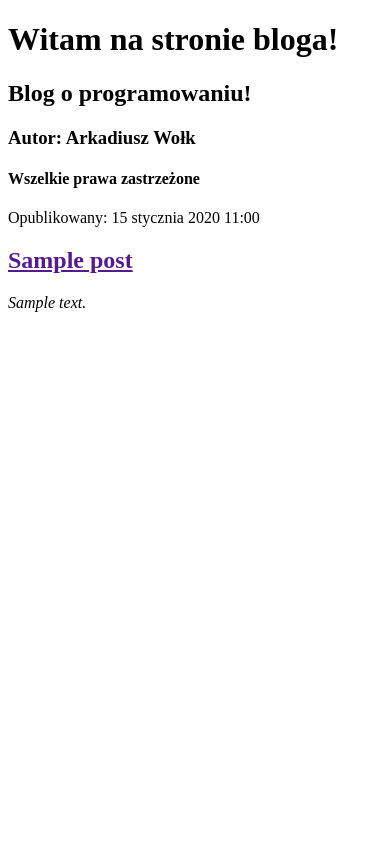
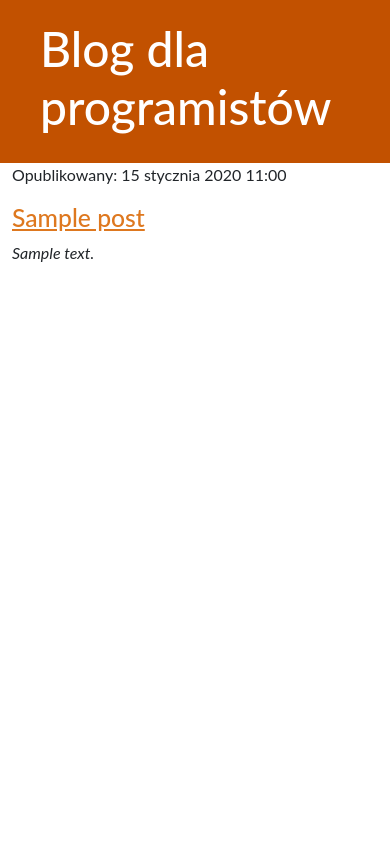
Before and after one commit to Arek1605/djangoblog, a Django app: page / in a window 390 px wide. Run offline with Django 4.2, Linux system fonts and the light colour scheme; tables that the repository leaves empty hold one stand-in row (values such as "Sample post").

Commit message:
Dodano nowy szablon

```diff
--- /dev/null
+++ b/blog/static/css/blog.css
@@ -0,0 +1,19 @@
+h1 a, h2 a {
+    color: #DE781F;
+}
+
+body {
+    font-family: 'Lato', sans-serif;
+}
+
+.page-header {
+    background-color: #C25100;
+    margin-top: 0;
+    padding: 20px 20px 20px 40px
+}
+
+.page-header h1, .page-header h1 a, .page-header h1 a:visited, .page-header h1 a:active {
+    color: #ffffff;
+    font-size: 36pt;
+    text-decoration: none;
+}
--- /dev/null
+++ b/blog/templates/blog/base.html
@@ -0,0 +1,23 @@
+{% load static %}
+<html lang="pl">
+<head>
+    <meta charset="UTF-8">
+    <title>Blog dla programistów</title>
+    <link href="https://cdn.jsdelivr.net/npm/bootstrap@5.3.2/dist/css/bootstrap.min.css" rel="stylesheet"
+          integrity="sha384-T3c6CoIi6uLrA9TneNEoa7RxnatzjcDSCmG1MXxSR1GAsXEV/Dwwykc2MPK8M2HN" crossorigin="anonymous">
+    <link rel="stylesheet" href="{% static 'css/blog.css' %}">
+</head>
+<body>
+<div class="page-header">
+    <h1><a href="/">Blog dla programistów</a></h1>
+</div>
+<div class="content container">
+    <div class="row">
+        <div class="col-md-8">
+            {% block content %}
+            {% endblock %}
+        </div>
+    </div>
+</div>
+</body>
+</html>
--- a/blog/templates/blog/post_list.html
+++ b/blog/templates/blog/post_list.html
@@ -1,26 +1,12 @@
-<!DOCTYPE html>
-<html lang="pl">
-<head>
-    <meta charset="UTF-8">
-    <title>Blog dla programistów</title>
-</head>
-<body>
-    <div>
-        <h1>Witam na stronie bloga!</h1>
-        <h2>Blog o programowaniu!</h2>
-        <h3>Autor: Arkadiusz Wołk</h3>
-        <h4>Wszelkie prawa zastrzeżone</h4>
+{% extends 'blog/base.html' %}
+{% block content %}
+{% for post in posts %}
+<div class="post">
+    <div class="data">
+        <p>Opublikowany: {{ post.publish_date }}</p>
     </div>
-
-    {% for post in posts %}
-    <div>
-        <p>Opublikowany: {{ post.publish_date }}</p>
-        <h2><a href="">{{ post.title }}</a></h2>
-        <em>{{ post.text|linebreaksbr }}</em>
-    </div>
-    {% endfor %}
-    <div>
-
-    </div>
-</body>
-</html>
+    <h2><a href="{% url 'post_detail' pk=post.pk %}">{{ post.title }}</a></h2>
+    <em>{{ post.text|linebreaksbr }}</em>
+</div>
+{% endfor %}
+{% endblock %}
--- a/blog/urls.py
+++ b/blog/urls.py
@@ -3,4 +3,5 @@ from . import views
 
 urlpatterns = [
     path('', views.post_list, name='post_list'),
+    path('post/<int:pk>/', views.post_detail, name='post_detail'),
 ]
--- a/blog/views.py
+++ b/blog/views.py
@@ -1,4 +1,4 @@
-from django.shortcuts import render
+from django.shortcuts import render, get_object_or_404
 from django.utils import timezone
 
 from .models import Post
@@ -7,3 +7,7 @@ from .models import Post
 def post_list(request):
     posts = Post.objects.filter(publish_date__lte=timezone.now()).order_by('publish_date')
     return render(request, 'blog/post_list.html', {'posts': posts})
+
+def post_detail(request, pk):
+    post = get_object_or_404(Post, pk=pk)
+    return render(request, 'blog/post_detail.html', {'post': post})
```
Also changed, not shown: blog/templates/blog/post_detail.html (added, +13 -0 lines).
